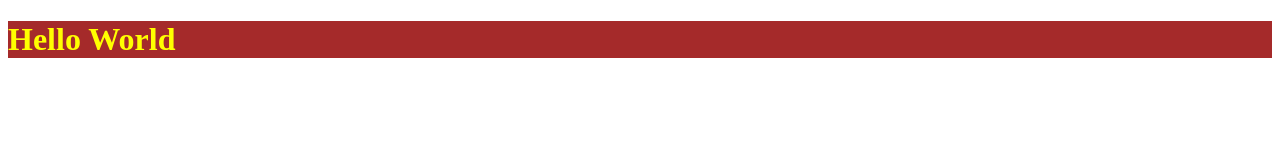
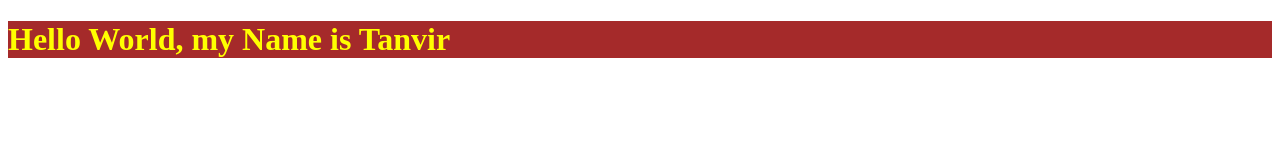
Before and after one commit to tanvirtbf/test-github-hello, a plain HTML site: page index.html in a window 1280 px wide. Drawn offline with Linux system fonts and the light colour scheme.

Commit message:
index.html file change

```diff
--- a/index.html
+++ b/index.html
@@ -7,6 +7,6 @@
   <link rel="stylesheet" href="style.css">
 </head>
 <body>
-  <h1 class="hello">Hello World</h1>
+  <h1 class="hello">Hello World, my Name is Tanvir</h1>
 </body>
 </html>
```
